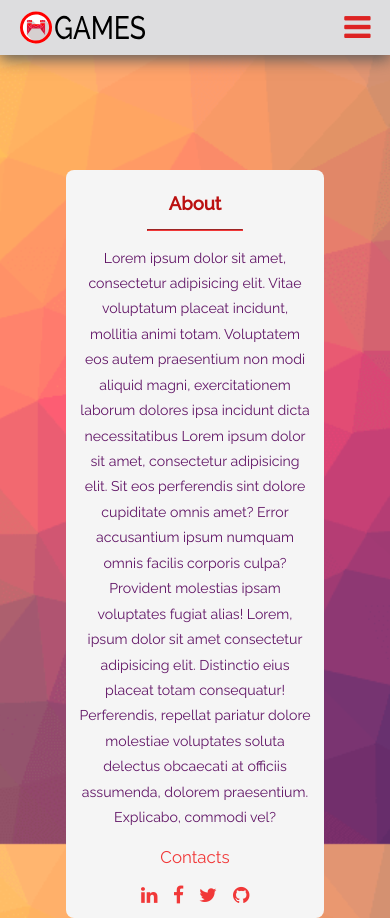
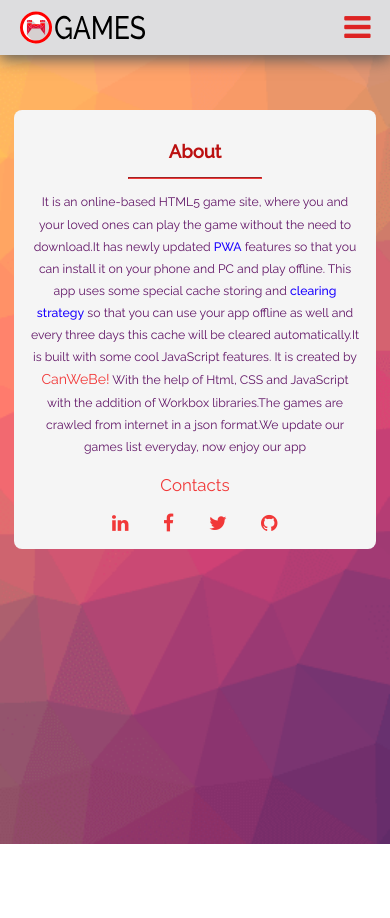
Before and after one commit to devRabbani/HGames-An-online-browser-based-game-site, a plain HTML site: page pages/about.html in a window 390 px wide. After the commit the page ends 844 px from the top, so only its background shows below. Drawn offline with Linux system fonts and the light colour scheme.

Commit message:
catissue

```diff
--- a/js/category.js
+++ b/js/category.js
@@ -89,7 +89,7 @@ async function catupdate() {
 
 function creator(game) {
     return `<div class=box>
-    <img src=${game.thumb} alt=${json[i].title}_logo>
+    <img src=${game.thumb} alt=${game.title}_logo>
     <h2>${game.title}</h2><hr>
     <p>category :</p><a class=category href="/pages/category.html?cat=${game.category}">${game.category}</a><br>
     <a href=/pages/play.html?s=${game.link}>Play</a>
--- a/pages/about.html
+++ b/pages/about.html
@@ -31,25 +31,27 @@
                                 class="about-section">
                                 <h2>About</h2>
                                 <hr>
-                                <p>Lorem ipsum dolor sit amet, consectetur adipisicing elit. Vitae voluptatum placeat
-                                    incidunt, mollitia animi totam. Voluptatem eos autem praesentium non modi aliquid
-                                    magni, exercitationem laborum dolores ipsa incidunt dicta necessitatibus Lorem ipsum
-                                    dolor sit amet, consectetur adipisicing elit. Sit eos perferendis sint dolore
-                                    cupiditate omnis amet? Error accusantium ipsum numquam omnis facilis corporis culpa?
-                                    Provident molestias ipsam voluptates fugiat alias! Lorem, ipsum dolor sit amet
-                                    consectetur adipisicing elit. Distinctio eius placeat totam consequatur!
-                                    Perferendis, repellat pariatur dolore molestiae voluptates soluta delectus obcaecati
-                                    at officiis assumenda, dolorem praesentium. Explicabo, commodi vel?</p>
+                                <p>It is an online-based HTML5 game site, where you and your loved ones can play the
+                                    game without the need to download.It has newly updated <span>PWA</span> features so
+                                    that you can install it on your phone and PC and play offline. This app uses some
+                                    special cache storing and <span>clearing strategy</span> so that you can use your
+                                    app offline as well and every three days this cache will be cleared automatically.It
+                                    is built with some cool JavaScript features. It is created by <a
+                                        href=https://canwebe.netlify.app/ rel=noreferrer target=_blank>CanWeBe!</a> With
+                                    the help of Html, CSS and JavaScript with the addition of Workbox libraries.The
+                                    games are crawled from internet in a json format.We update our games list everyday,
+                                    now enjoy our app</p>
                                 <h3>Contacts</h3>
-                                <a target=_blank rel=noreferrer alt=linkedin class='contact hvr-wobble-skew' href= /><i
+                                <a target=_blank rel=noreferrer alt=linkedin class='contact hvr-wobble-skew'
+                                    href=https://www.linkedin.com/in/golam-rabbani-74223016b /><i
                                     class="fa fa-linkedin"></i>
                             </a>
-                            <a target=_blank rel=noreferrer alt=facebook class='contact hvr-wobble-skew' href=><i
-                                    class="fa fa-facebook"></i></a>
-                            <a target=_blank rel=noreferrer alt=twitter class='contact hvr-wobble-skew' href=><i
-                                    class="fa fa-twitter"></i></a>
-                            <a target=_blank rel="noreferrer" alt=github class='contact hvr-wobble-skew' href=><i
-                                    class="fa fa-github"></i></a>
+                            <a target=_blank rel=noreferrer alt=facebook class='contact hvr-wobble-skew'
+                                href=https://www.facebook.com/StrikerOne65> <i class="fa fa-facebook"></i></a>
+                            <a target=_blank rel=noreferrer alt=twitter class='contact hvr-wobble-skew'
+                                href=https://twitter.com/Iamrrk__> <i class="fa fa-twitter"></i></a>
+                            <a target=_blank rel="noreferrer" alt=github class='contact hvr-wobble-skew'
+                                href=https://github.com/StrikerOne65> <i class="fa fa-github"></i></a>
                             </div>
 
                             </div>
--- a/style/index.css
+++ b/style/index.css
@@ -437,7 +437,10 @@ input[type="search"]::-webkit-search-cancel-button {
   border-radius: 0;
 }
 
-
+.about-section p span{
+    color: rgb(25, 0, 255);
+    font-weight: 500;
+}
 
 /* ANIMATIONS  */
 
@@ -775,6 +778,9 @@ input[type="search"]::-webkit-search-cancel-button {
   .bt {
     width: 115px;
   }
+  .about-section{
+    width: 80%;
+  }
 
 }
 
@@ -811,11 +817,26 @@ input[type="search"]::-webkit-search-cancel-button {
   .main {
     justify-content: center;
   }
+  .about-section{
+    width: 90%;
+    margin-top: 140px;
+  }
 }
 
 @media (max-width:440px) {
   .box:hover {
     transform: none;
+  }
+  .about-section{
+    padding: 4%;
+    margin-top: 110px;
+    width: 85%;
+  }
+  .about-section p{
+     font-size: 1.6rem;
+  }
+  a.contact{
+    margin: 0 5%;
   }
 
   .headlinehr {
@@ -945,6 +966,18 @@ input[type="search"]::-webkit-search-cancel-button {
   #searchbar::placeholder {
     font-size: 1rem;
   }
+  .about-section{
+    padding: 4%;
+    margin-top: 110px;
+    width: 85%;
+  }
+  .about-section p{
+     font-size: 1.5rem;
+     line-height: 20px;
+  }
+  a.contact{
+    font-size: 2rem;
+  }
 }
 
 @media (max-width:300px) {
```
Also changed, not shown: index.html (+1 -1 lines), pages/404.html (deleted, +0 -38 lines).
